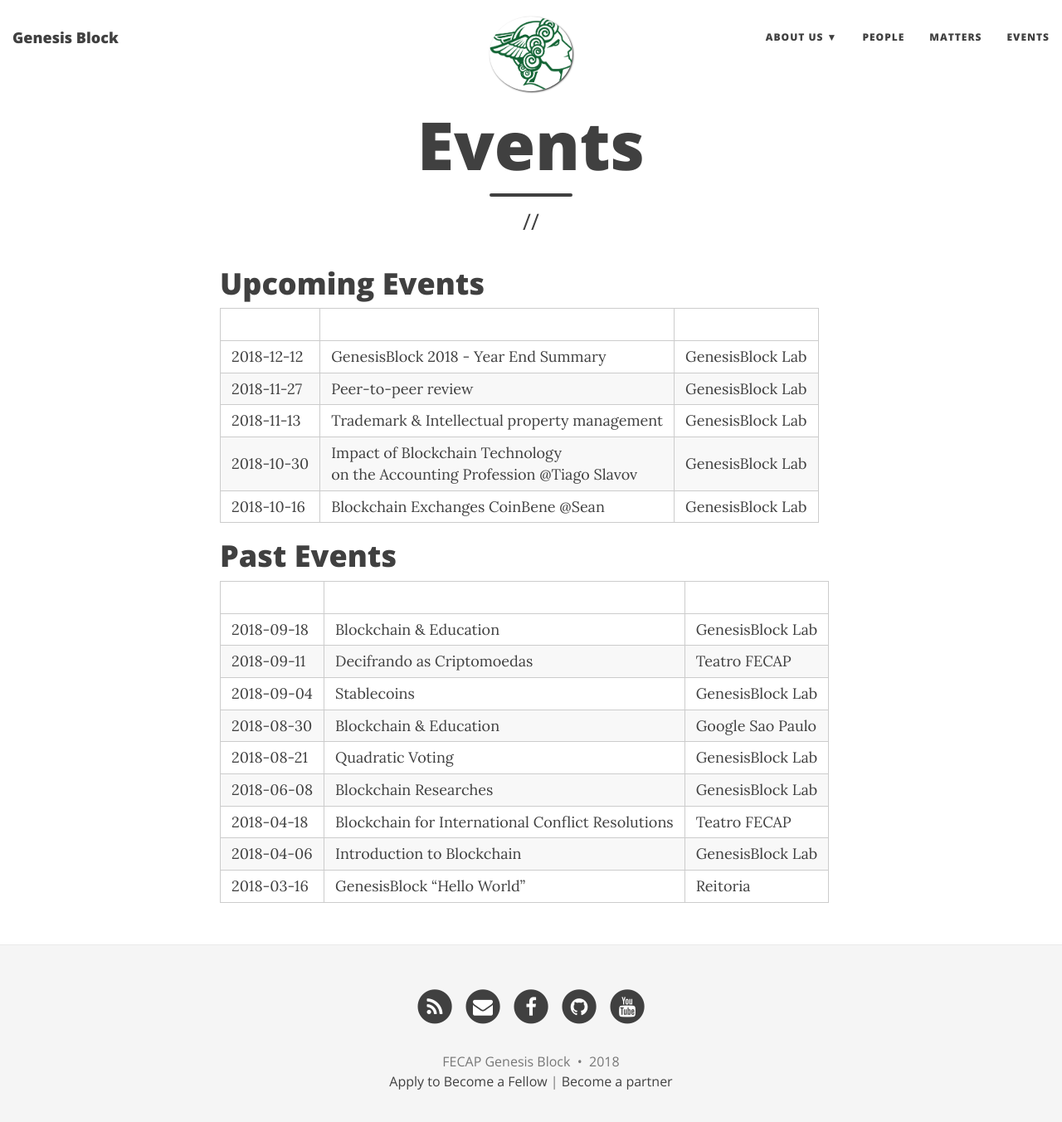
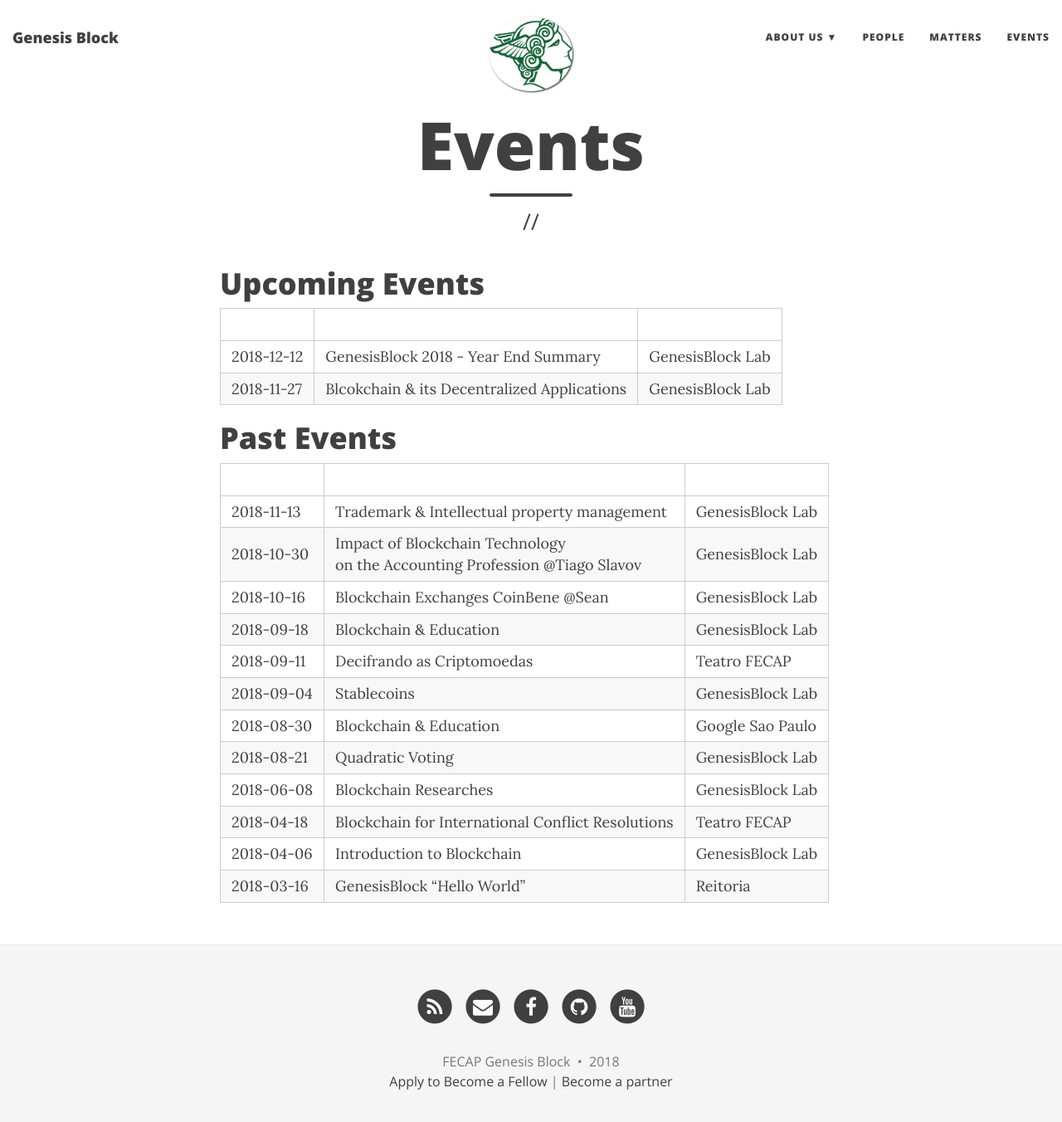
Before and after one commit to fecap/GenesisBlock, a Jekyll site: the page built from _pages/events.md, in a window 1280 px wide and 1365 px high. Shown: the top 1352 px of the window at 83% size. Built offline with Jekyll 4.4.1, drawn with Linux system fonts in a browser that asks for light colours; nearby versions of some CDN libraries.

Commit message:
Update events.md

```diff
--- a/_pages/events.md
+++ b/_pages/events.md
@@ -10,17 +10,15 @@
 ⠀|
 ----- | ----- | ----- |
 2018-12-12 | GenesisBlock 2018 - Year End Summary | GenesisBlock Lab
-2018-11-27 | Peer-to-peer review | GenesisBlock Lab
-2018-11-13 | Trademark & Intellectual property management | GenesisBlock Lab
-2018-10-30 | Impact of Blockchain Technology <br> on the Accounting Profession @Tiago Slavov | GenesisBlock Lab
-2018-10-16 | Blockchain Exchanges CoinBene @Sean | GenesisBlock Lab
-
-
+2018-11-27 | Blcokchain & its Decentralized Applications | GenesisBlock Lab
 
 # Past Events
 
 ⠀|
 ----- | ----- | ----- |
+2018-11-13 | Trademark & Intellectual property management | GenesisBlock Lab
+2018-10-30 | Impact of Blockchain Technology <br> on the Accounting Profession @Tiago Slavov | GenesisBlock Lab
+2018-10-16 | Blockchain Exchanges CoinBene @Sean | GenesisBlock Lab
 2018-09-18 | Blockchain & Education | GenesisBlock Lab
 2018-09-11 | Decifrando as Criptomoedas | Teatro FECAP
 2018-09-04 | Stablecoins | GenesisBlock Lab
```
